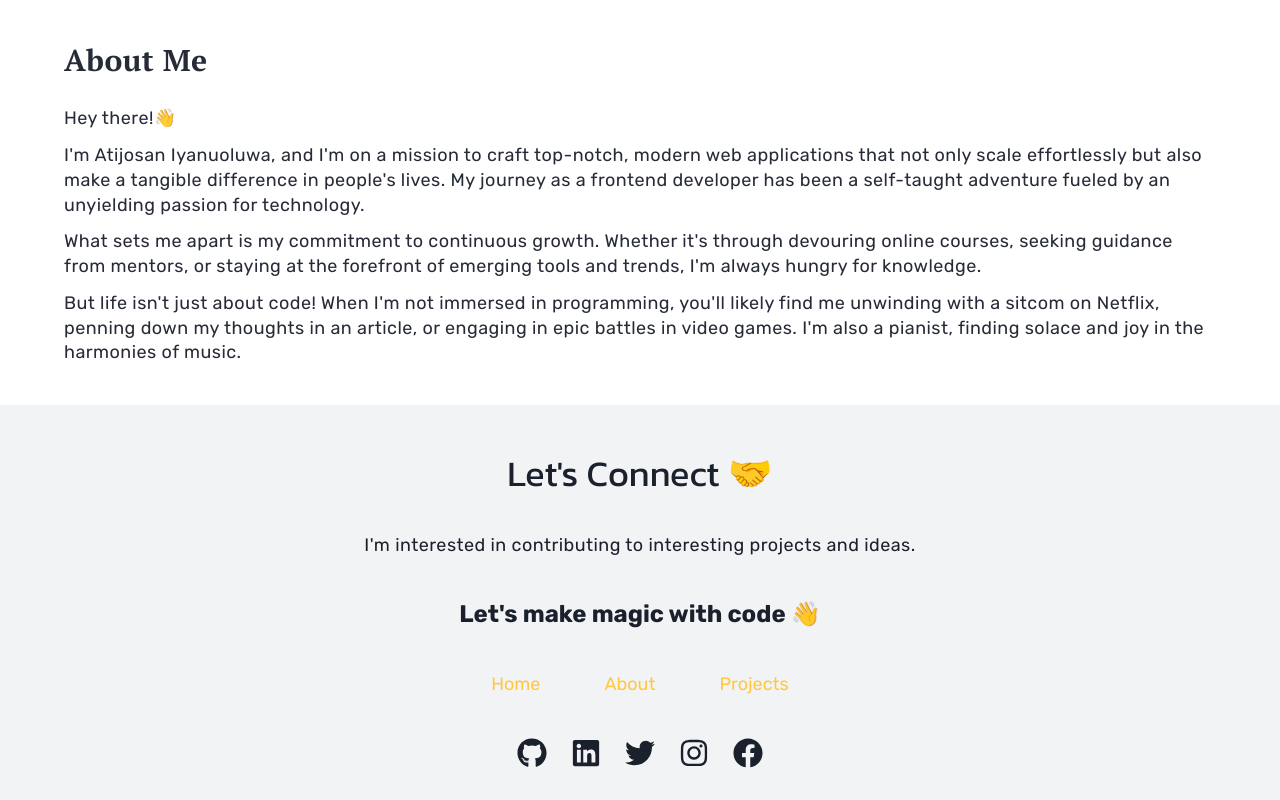
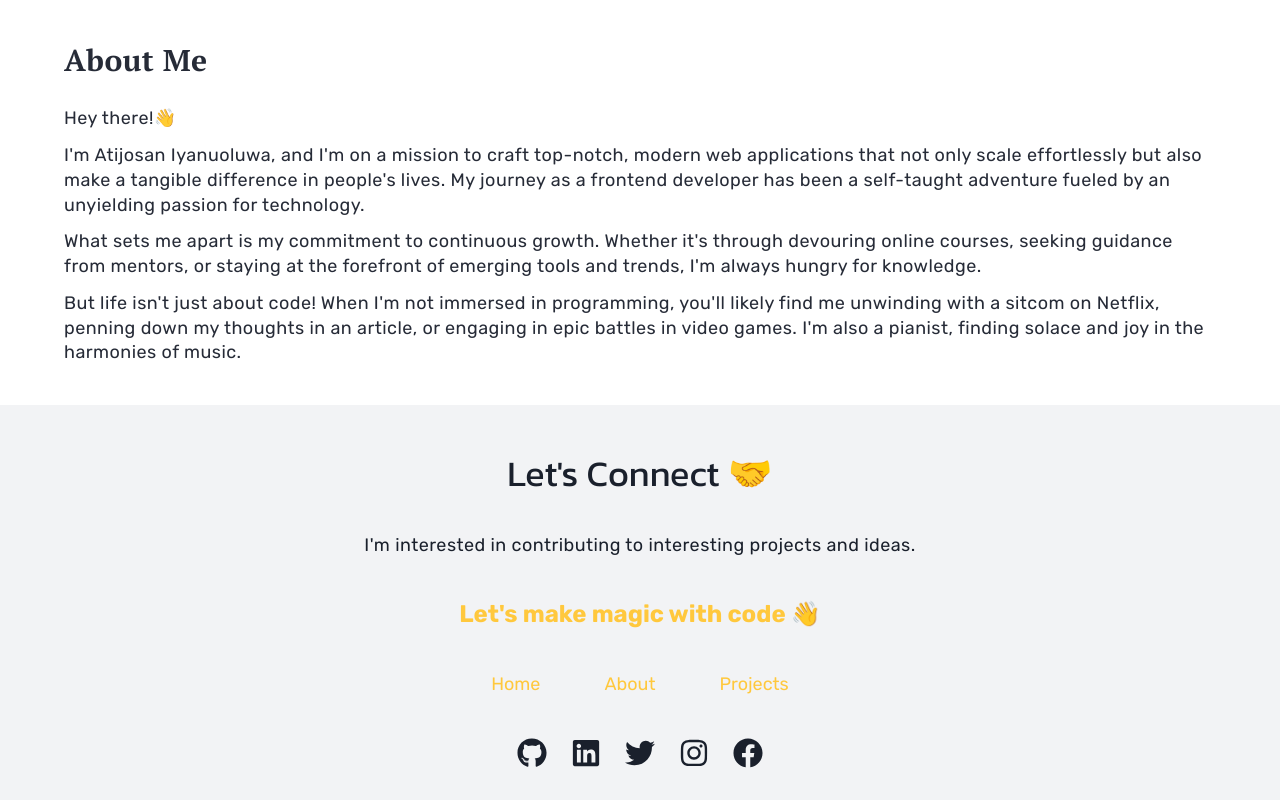
Before and after one commit to alok-x0s1/Portfolio, a Next.js app: page /about in a window 1280 px wide. Shown: the part 399-1199 px from the top of the page. Built offline with nearby package versions, Linux system fonts and the light colour scheme.

Commit message:
Change in contact section

```diff
--- a/src/components/Contact.tsx
+++ b/src/components/Contact.tsx
@@ -11,7 +11,7 @@ const Contact = () => {
           I&apos;m interested in contributing to interesting projects and ideas.
         </p>
 
-        <a href="mailto:alok421yadav@gmail.com" className='text-2xl font-semibold'>
+        <a href="mailto:alok421yadav@gmail.com" className='text-2xl font-semibold text-secondaryTextColor'>
           <strong> Let&apos;s make magic with code 👋</strong>
         </a>
 
```
